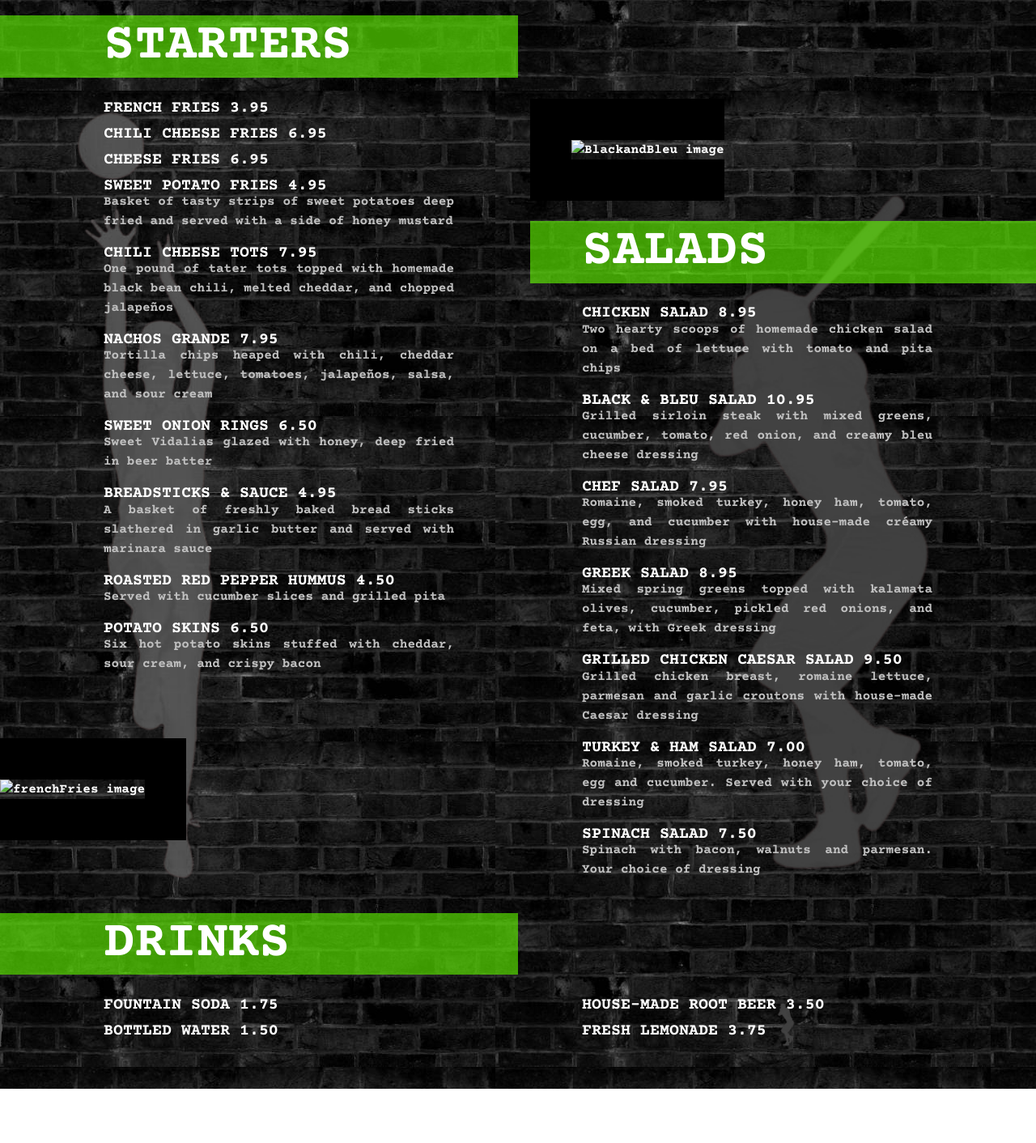
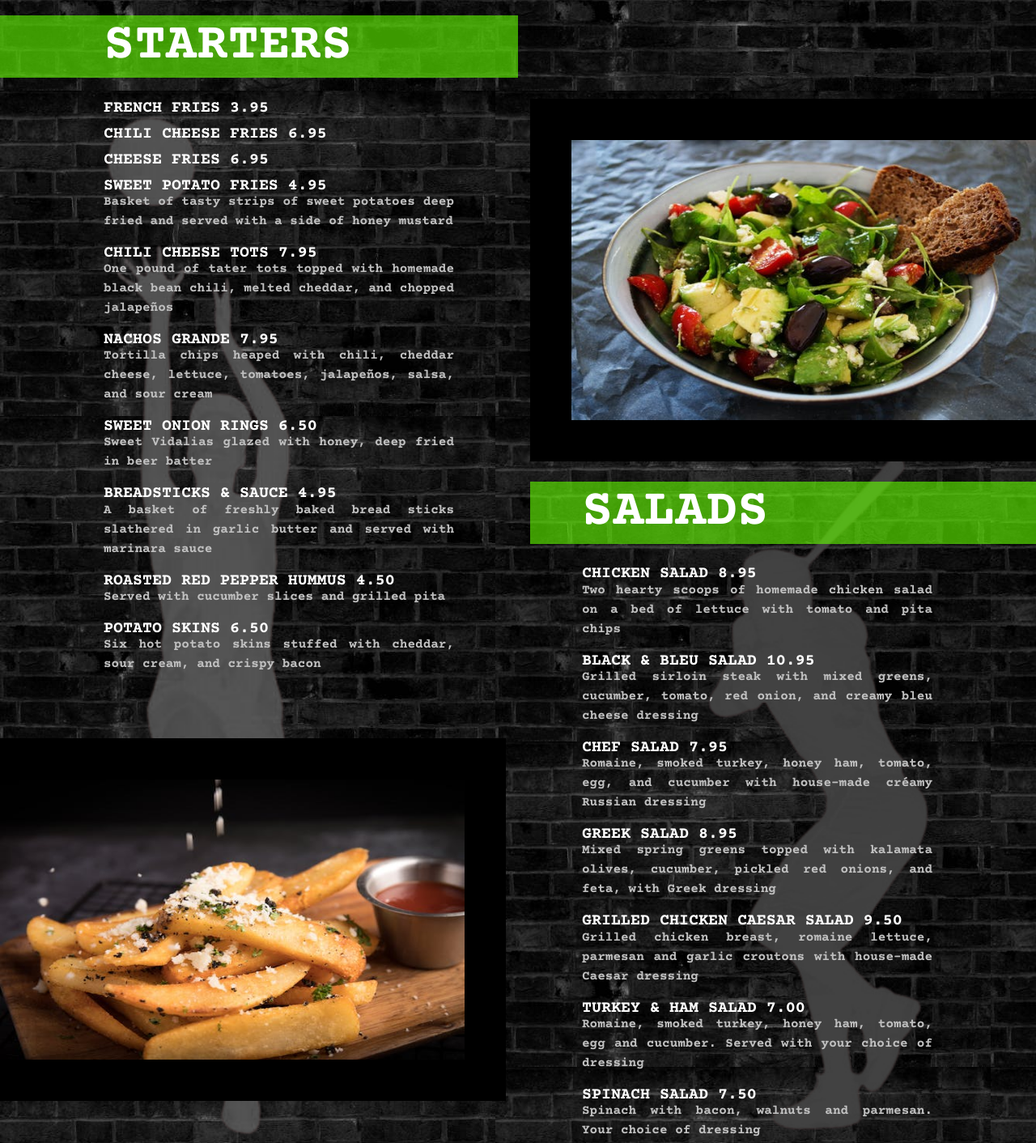
Before and after one commit to Bhavith02/menu-project3, a website: page index.html in a window 1280 px wide. Shown: the part 290-1702 px from the top of the page at 81% size. Before the commit the page ends 1635 px from the top, so only its background shows below. Drawn offline with nearby package versions, Linux system fonts and the light colour scheme; the site is published under a folder, as on GitHub Pages, so addresses that start at the root find nothing; a web font is replaced by a local one.

Commit message:
Update index.html

```diff
--- a/index.html
+++ b/index.html
@@ -6,7 +6,7 @@
   <title>Mac's Tap</title>
   <!-- CSS style sheets -->
   <link rel="stylesheet" href="https://stackpath.bootstrapcdn.com/bootstrap/4.5.2/css/bootstrap.min.css" integrity="sha384-JcKb8q3iqJ61gNV9KGb8thSsNjpSL0n8PARn9HuZOnIxN0hoP+VmmDGMN5t9UJ0Z" crossorigin="anonymous">
-  <link rel="stylesheet" href="css/styles.css">
+  <link rel="stylesheet" href="public/css/styles.css">
 
   <!-- Bootstrap Scripts -->
   <script src="https://code.jquery.com/jquery-3.5.1.slim.min.js" integrity="sha384-DfXdz2htPH0lsSSs5nCTpuj/zy4C+OGpamoFVy38MVBnE+IbbVYUew+OrCXaRkfj" crossorigin="anonymous"></script>
@@ -77,10 +77,10 @@
         <p>Served with cucumber slices and grilled pita</p>
         <h5>POTATO SKINS  6.50</h5>
         <p>Six hot potato skins stuffed with cheddar, sour cream, and crispy bacon</p>
-        <img class="friesImg" src="/images/f1.png" alt="frenchFries image">
+        <img class="friesImg" src="public/images/f1.png" alt="frenchFries image">
       </div>
       <div class="col-lg-6 saladContent">
-        <img class="saladImg" src="/images/c3.png" alt="BlackandBleu image">
+        <img class="saladImg" src="public/images/c3.png" alt="BlackandBleu image">
         <span id="second"> </span>
         <h1 class="menuHeadingRight">SALADS</h1>
         <h5>CHICKEN SALAD  8.95</h5>
@@ -97,7 +97,7 @@
         <p>Romaine, smoked turkey, honey ham, tomato, egg and cucumber. Served with your choice of dressing</p>
         <h5>SPINACH SALAD  7.50</h5>
         <p>Spinach with bacon, walnuts and parmesan. Your choice of dressing</p>
-        <img class="saladImg2" src="/images/c3.png" alt="BlackandBleu image">
+        <img class="saladImg2" src="public/images/c3.png" alt="BlackandBleu image">
       </div>
     </div>
 
```
